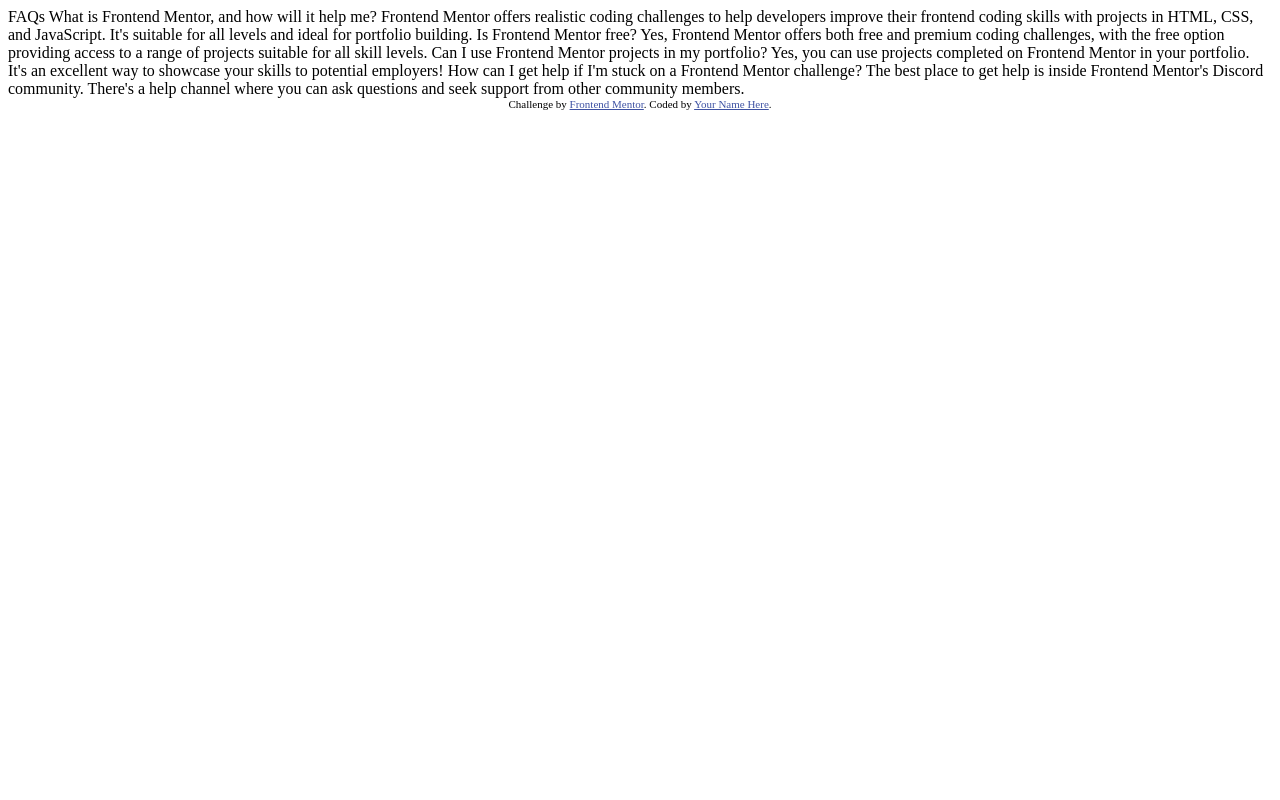
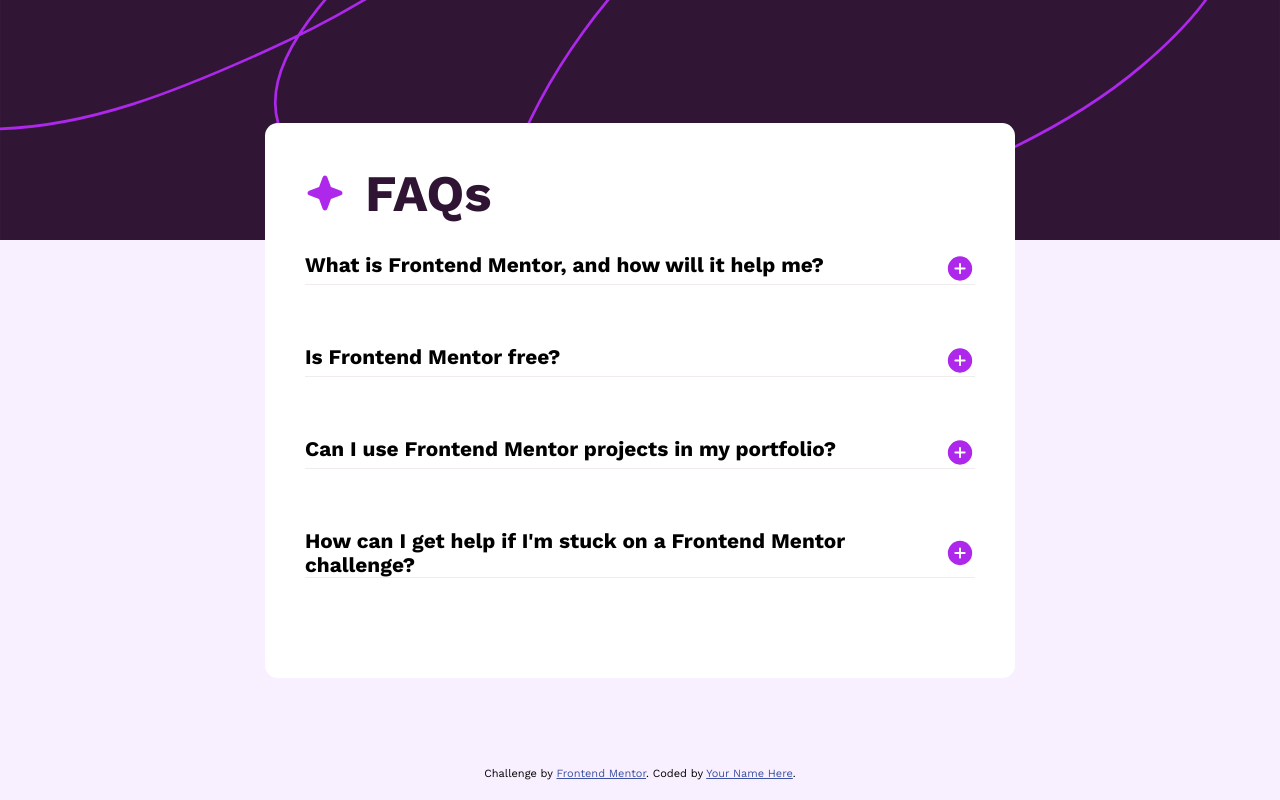
Before and after one commit to cswin10/FAQ-accordion, a plain HTML site: page index.html in a window 1280 px wide. Drawn offline with nearby package versions, Linux system fonts and the light colour scheme.

Commit message:
Final commit (hopefully)

```diff
--- a/index.html
+++ b/index.html
@@ -2,47 +2,83 @@
 <html lang="en">
 <head>
   <meta charset="UTF-8">
-  <meta name="viewport" content="width=device-width, initial-scale=1.0"> <!-- displays site properly based on user's device -->
-
+  <meta name="viewport" content="width=device-width, initial-scale=1.0">
   <link rel="icon" type="image/png" sizes="32x32" href="./assets/images/favicon-32x32.png">
-
+  <link rel="preconnect" href="https://fonts.googleapis.com">
+<link rel="preconnect" href="https://fonts.gstatic.com" crossorigin>
+<link href="https://fonts.googleapis.com/css2?family=DM+Sans:ital,opsz,wght@0,9..40,100..1000;1,9..40,100..1000&family=Figtree:ital,wght@0,300..900;1,300..900&family=Inter:ital,opsz,wght@0,14..32,100..900;1,14..32,100..900&family=Red+Hat+Text:ital,wght@0,300..700;1,300..700&family=Rubik:ital,wght@0,300..900;1,300..900&family=Work+Sans:ital,wght@0,100..900;1,100..900&family=Young+Serif&display=swap" rel="stylesheet">
   <title>Frontend Mentor | FAQ accordion</title>
   <link rel="stylesheet" href="styles.css">
-  <!-- Feel free to remove these styles or customise in your own stylesheet 👍 -->
   <style>
     .attribution { font-size: 11px; text-align: center; }
     .attribution a { color: hsl(228, 45%, 44%); }
+    .hidden {
+        display: none;
+    }
   </style>
 </head>
 <body>
+<div class="image-container">
+   <img src="assets/images/background-pattern-desktop.svg" alt="">
+</div>
+<div class="container">
+  <div class="heading">
+    <img src="assets/images/icon-star.svg" alt="Star Image">
+     <h1 class="faq">FAQs</h1>
+  </div>
 
-  FAQs
-
-  What is Frontend Mentor, and how will it help me?
-
+  <!-- Questions section -->
+  <div class="faq-item">
+    <div class="faq-question">
+      <span class="question">What is Frontend Mentor, and how will it help me?</span>
+      <img class="toggle-sign" src="assets/images/icon-plus.svg" alt="Toggle"></img>
+    </div>
+    <div class="faq-answer hidden">
       Frontend Mentor offers realistic coding challenges to help developers improve their
       frontend coding skills with projects in HTML, CSS, and JavaScript. It's suitable for
       all levels and ideal for portfolio building.
+    </div>
+  </div>
 
-  Is Frontend Mentor free?
-
+  <div class="faq-item">
+    <div class="faq-question">
+      <span class="question">Is Frontend Mentor free?</span>
+      <img class="toggle-sign" src="assets/images/icon-plus.svg" alt="Toggle"></img>
+    </div>
+    <div class="faq-answer hidden">
       Yes, Frontend Mentor offers both free and premium coding challenges, with the free
       option providing access to a range of projects suitable for all skill levels.
+    </div>
+  </div>
 
-  Can I use Frontend Mentor projects in my portfolio?
-
+  <div class="faq-item">
+    <div class="faq-question">
+      <span class="question">Can I use Frontend Mentor projects in my portfolio?</span>
+      <img class="toggle-sign" src="assets/images/icon-plus.svg" alt="Toggle"></img>
+    </div>
+    <div class="faq-answer hidden">
       Yes, you can use projects completed on Frontend Mentor in your portfolio. It's an excellent
       way to showcase your skills to potential employers!
+    </div>
+  </div>
 
-  How can I get help if I'm stuck on a Frontend Mentor challenge?
-
+  <div class="faq-item">
+    <div class="faq-question">
+      <span class="question">How can I get help if I'm stuck on a Frontend Mentor challenge?</span>
+      <img class="toggle-sign" src="assets/images/icon-plus.svg" alt="Toggle"></img>
+    </div>
+    <div class="faq-answer hidden">
       The best place to get help is inside Frontend Mentor's Discord community. There's a help
       channel where you can ask questions and seek support from other community members.
+    </div>
+  </div>
 
+</div>
 
   <div class="attribution">
     Challenge by <a href="https://www.frontendmentor.io?ref=challenge" target="_blank">Frontend Mentor</a>.
     Coded by <a href="#">Your Name Here</a>.
   </div>
+  <script src="script.js"></script>
 </body>
 </html>
--- /dev/null
+++ b/script.js
@@ -0,0 +1,15 @@
+document.querySelectorAll('.faq-question').forEach(question => {
+    question.addEventListener('click', () => {
+        const answer = question.nextElementSibling; // Get the corresponding answer
+        const toggleSign = question.querySelector('.toggle-sign'); // Get the toggle image
+
+        answer.classList.toggle('hidden'); // Toggle the visibility of the answer
+
+        // Change the image based on the visibility of the answer
+        if (answer.classList.contains('hidden')) {
+            toggleSign.src = 'assets/images/icon-plus.svg'; // Show plus icon
+        } else {
+            toggleSign.src = 'assets/images/icon-minus.svg'; // Show minus icon
+        }
+    });
+});
--- a/styles.css
+++ b/styles.css
@@ -0,0 +1,132 @@
+* {
+    box-sizing: border-box;
+    padding: 0;
+    margin: 0;
+}
+
+body {
+    min-height: 100vh;
+    min-width: 100vw;
+    display: flex;
+    flex-direction: column;
+    align-items: center;
+    justify-content: center;
+    background-color: hsl(275, 100%, 97%);
+    font-family: 'Work Sans';
+}
+
+.image-container {
+    width: 100vw;
+    height: 30vh;
+    position: absolute;
+    top: 0;
+    left: 0;
+    overflow: hidden;
+    z-index: 1;
+
+
+}
+
+.image-container img {
+    width: 100%;
+    height: 100%;
+    object-fit: cover;
+}
+
+.container {
+    background-color: #fff;
+    max-width: 750px;
+    min-height: 300px;
+    height: auto;
+    width: 90%;
+    padding: 2.5rem;
+    border-radius: 0.8rem;
+    z-index: 2;
+}
+
+.heading {
+    display: flex;
+    gap: 20px;
+    font-size: 1.6rem;
+    margin-bottom: 30px;
+}
+
+h1 {
+    color: hsl(292, 42%, 14%)
+}
+
+.question {
+    font-weight: 700;
+    font-size: 1.3rem;
+}
+
+.faq-item {
+    border-bottom: 0.5px solid rgba(238, 233, 233, 0.848);
+    margin-bottom: 60px;
+}
+
+.faq-item .faq-question {
+    display: flex;
+    justify-content: space-between;
+}
+
+.faq-item .faq-question:hover {
+    cursor: pointer;
+}
+
+/* .faq-item .faq-question .toggle-sign {
+    background-color: hsl(297, 86%, 43%);
+    height: 25px;
+    width: 25px;
+    border-radius: 50%;
+    display: grid;
+    align-items: center;
+    justify-content: center;
+    color: #fff;
+    font-size: 1.4rem;
+    margin-bottom: 5px;
+    transition: background-color 0.3s
+} */
+
+.faq-item .faq-question .toggle-sign:hover {
+    cursor: pointer;
+}
+
+.faq-answer {
+
+}
+
+.hidden {
+    display: none;
+}
+
+
+
+
+
+.attribution {
+    position: absolute;
+    bottom: 20px;
+}
+
+@media (max-width: 768px) {
+    .faq-question {
+        font-size: 1rem;
+    }
+    .faq-answer {
+        font-size: 0.8rem;
+    }
+}
+
+
+@media (max-width: 600px) {
+    .heading {
+        flex-direction: column;
+        align-items: center;
+    }
+    .faq-item .faq-question .toggle-sign {
+        height: 20px;
+        width: 20px;
+        font-size: 1.2rem;
+    }
+}
```
Lines whose indentation alone changed are shown as unchanged.
